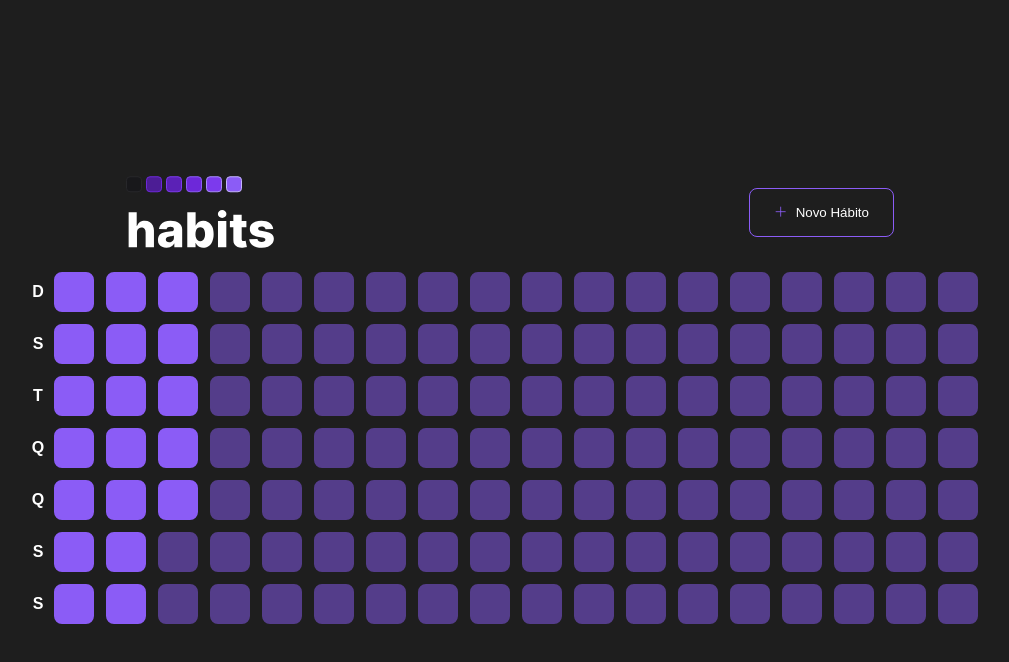
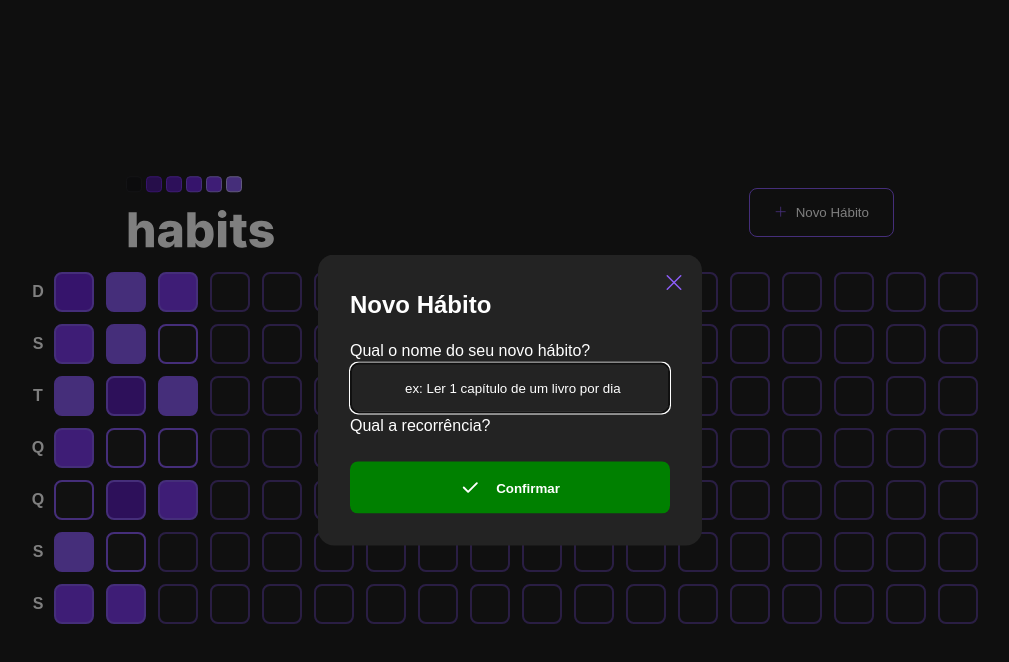
Before and after one commit to Marllon-Freitas/NLW-habit-tracker-react, a React (Vite) app: page / in a window 1280 px wide. Both pictures are taken after a click on the button "Novo Hábito". Shown: the top 662 px of the page, without its empty margins (130-1139 px from the left). Built offline with nearby package versions, Linux system fonts and the light colour scheme.

Commit message:
feat/iniciando o modal de novo hábito, criando o popover de cada dia, apresentando a barra de progresso e mudando os estilos dos dias na tabela de dias

```diff
--- a/package.json
+++ b/package.json
@@ -9,6 +9,8 @@
     "preview": "vite preview"
   },
   "dependencies": {
+    "@radix-ui/react-dialog": "^1.0.2",
+    "@radix-ui/react-popover": "^1.0.3",
     "dayjs": "^1.11.7",
     "phosphor-react": "^1.4.1",
     "react": "^18.2.0",
--- a/src/components/HabitDay/index.tsx
+++ b/src/components/HabitDay/index.tsx
@@ -1,13 +1,30 @@
 import React from "react";
+import * as Popover from "@radix-ui/react-popover";
 
-import { HabitContainer } from "./styled";
+import { HabitContainer, PopoverContent } from "./styled";
+import ProgressBar from "../ProgressBar";
 
-// interface HabitDayProps {
-//   completed: number;
-// }
+interface HabitDayProps {
+  amount: number;
+  completed: number;
+}
 
-function HabitDay() {
-  return <HabitContainer></HabitContainer>;
+function HabitDay({ amount, completed }: HabitDayProps) {
+  const progressPercentage = Math.round((completed / amount) * 100);
+
+  return (
+    <Popover.Root>
+      <HabitContainer progressColor={progressPercentage} />
+      <Popover.Portal>
+        <PopoverContent>
+          <span className="week-day">segunda</span>
+          <span className="date">17/06</span>
+          <ProgressBar progress={progressPercentage} />
+          <Popover.Arrow height={8} width={16} />
+        </PopoverContent>
+      </Popover.Portal>
+    </Popover.Root>
+  );
 }
 
 export default HabitDay;
--- a/src/components/HabitDay/styled.ts
+++ b/src/components/HabitDay/styled.ts
@@ -1,12 +1,56 @@
 import styled from "styled-components";
+import * as Popover from "@radix-ui/react-popover";
 
-export const HabitContainer = styled.div`
+interface ProgressBarContainerProps {
+  progressColor: number;
+}
+
+export const HabitContainer = styled(Popover.Trigger)`
   width: 2.5rem;
   height: 2.5rem;
   border-radius: 0.5rem;
-  background-color: var(--primary);
+  background-color: ${(props: ProgressBarContainerProps) => {
+    if (props.progressColor > 0 && props.progressColor < 20) {
+      return "var(--primary-super-dark)";
+    } else if (props.progressColor >= 20 && props.progressColor < 40) {
+      return "var(--primary-extra-dark)";
+    } else if (props.progressColor >= 40 && props.progressColor < 60) {
+      return "var(--primary-dark)";
+    } else if (props.progressColor >= 60 && props.progressColor < 80) {
+      return "var(--primary-semi-dark)";
+    } else if (props.progressColor >= 80 && props.progressColor < 100) {
+      return "var(--primary)";
+
+    } else {
+      return "#232323";
+    }
+  }};
   border: 2px solid var(--primary);
   align-items: center;
   display: flex;
   justify-content: center;
 `;
+
+export const PopoverContent = styled(Popover.Content)`
+  min-width: 320px;
+  display: flex;
+  flex-direction: column;
+  padding: 1rem;
+  border-radius: 0.5rem;
+  background-color: #232323;
+
+  span.week-day {
+    font-weight: 500;
+    color: #fff;
+  }
+
+  span.date {
+    font-weight: bold;
+    font-size: 1.5rem;
+    line-height: 2rem;
+  }
+
+  svg {
+    fill: #232323;
+  }
+`;
--- a/src/components/Header/index.tsx
+++ b/src/components/Header/index.tsx
@@ -1,17 +1,31 @@
-import React from "react";
+import * as Dialog from "@radix-ui/react-dialog";
 import logo from "../../assets/logo.svg";
-import { Plus } from "phosphor-react";
+import { Plus, X } from "phosphor-react";
 
-import { PageHeader } from "./styled";
+import { PageHeader, DialogOverlay, DialogContent, DialogClose, DialogTitle } from "./styled";
+import NewHabitForm from "../NewHabitForm";
 function Header() {
   return (
     <PageHeader>
       {" "}
       <img src={logo} alt="logo" />
-      <button type="button">
-        <Plus />
-        Novo Hábito
-      </button>
+      <Dialog.Root>
+        <Dialog.Trigger type="button">
+          <Plus />
+          Novo Hábito
+        </Dialog.Trigger>
+
+        <Dialog.Portal>
+          <DialogOverlay />
+          <DialogContent>
+            <DialogClose>
+              <X size={24} aria-label="fechar" />
+            </DialogClose>
+            <DialogTitle>Novo Hábito</DialogTitle>
+            <NewHabitForm />
+          </DialogContent>
+        </Dialog.Portal>
+      </Dialog.Root>
     </PageHeader>
   );
 }
--- a/src/components/Header/styled.ts
+++ b/src/components/Header/styled.ts
@@ -1,4 +1,5 @@
 import styled from "styled-components";
+import * as Dialog from "@radix-ui/react-dialog";
 
 export const PageHeader = styled.header`
   width: 100%;
@@ -30,3 +31,47 @@ export const PageHeader = styled.header`
     }
   }
 `;
+
+export const DialogOverlay = styled(Dialog.Overlay)`
+  background-color: rgba(0, 0, 0, 0.5);
+  position: fixed;
+  width: 100vw;
+  height: 100vh;
+  top: 0;
+  left: 0;
+  right: 0;
+  bottom: 0;
+`;
+
+export const DialogContent = styled(Dialog.Content)`
+  position: absolute;
+  padding: 2rem;
+  background-color: #232323;
+  border-radius: 1rem;
+  width: 80%;
+  max-width: 24rem;
+  top: 50%;
+  left: 50%;
+  transform: translate(-50%, -50%);
+`;
+
+export const DialogClose = styled(Dialog.Close)`
+  position: absolute;
+  top: 1rem;
+  right: 1rem;
+  border: 0;
+  background-color: transparent;
+  color: var(--primary);
+  font-size: 1.5rem;
+  cursor: pointer;
+
+  &:hover {
+    color: var(--primary-extra-light);
+  }
+`;
+
+export const DialogTitle = styled(Dialog.Title)`
+  font-size: 1.5rem;
+  font-weight: 600;
+  line-height: 1.5;
+`;
--- /dev/null
+++ b/src/components/NewHabitForm/index.tsx
@@ -0,0 +1,27 @@
+import { Check } from "phosphor-react";
+import React from "react";
+
+import { NewHabitFormWrapper } from "./styled";
+
+function NewHabitForm() {
+  return (
+    <NewHabitFormWrapper>
+      <label htmlFor="title">Qual o nome do seu novo hábito?</label>
+      <input
+        type="text"
+        id="title"
+        placeholder="
+          ex: Ler 1 capítulo de um livro por dia
+        "
+        autoFocus
+      />
+      <label htmlFor="category">Qual a recorrência?</label>
+      <button type="submit">
+        <Check size={20} weight="bold" />
+        Confirmar
+      </button>
+    </NewHabitFormWrapper>
+  );
+}
+
+export default NewHabitForm;
--- /dev/null
+++ b/src/components/NewHabitForm/styled.ts
@@ -0,0 +1,46 @@
+import styled from "styled-components";
+
+export const NewHabitFormWrapper = styled.form`
+  width: 100%;
+  display: flex;
+  flex-direction: column;
+  margin-top: 1.5rem;
+
+  label {
+    font-weight: 500;
+    line-height: 1.5rem;
+  }
+
+  &:nth-child(3) {
+    margin-top: 1rem;
+  }
+
+  input {
+    padding: 1rem;
+    border-radius: 0.5rem;
+    background: #232323;
+    color: #fff;
+
+    &::placeholder {
+      color: #fff;
+    }
+  }
+
+  button {
+    display: flex;
+    align-items: center;
+    justify-content: center;
+    margin-top: 1.5rem;
+    padding: 1rem;
+    border-radius: 0.5rem;
+    gap: 1rem;
+    font-weight: 600;
+    background: green;
+    outline: none;
+    border: none;
+
+    &:hover {
+      filter: brightness(1.1);
+    }
+  }
+`;
--- /dev/null
+++ b/src/components/ProgressBar/index.tsx
@@ -0,0 +1,26 @@
+import React from "react";
+
+interface ProgressBarProps {
+  progress: number;
+}
+
+import { ProgressBarContainer } from "./styled";
+
+function ProgressBar(props: ProgressBarProps) {
+  return (
+    <ProgressBarContainer progress={props.progress}>
+      <div
+        className="progress-bar"
+        role="progressbar"
+        aria-label="Progresso de hábitos completados nesse dia"
+        aria-valuenow={
+          props.progress > 100 ? 100 : props.progress < 0 ? 0 : props.progress
+        }
+        aria-valuemin={0}
+        aria-valuemax={100}
+      />
+    </ProgressBarContainer>
+  );
+}
+
+export default ProgressBar;
--- /dev/null
+++ b/src/components/ProgressBar/styled.ts
@@ -0,0 +1,18 @@
+import styled from "styled-components";
+interface ProgressBarContainerProps {
+  progress: number;
+}
+export const ProgressBarContainer = styled.div`
+  height: 0.5rem;
+  border-radius: 0.5rem;
+  background-color: #262626;
+  margin-top: 1rem;
+  margin-bottom: 1rem;
+
+  div {
+    height: 100%;
+    border-radius: 0.5rem;
+    background-color: var(--primary);
+    width: ${(props: ProgressBarContainerProps) => props.progress}%;
+  }
+`;
--- a/src/components/SummaryTable/index.tsx
+++ b/src/components/SummaryTable/index.tsx
@@ -26,7 +26,10 @@ function SummaryTable() {
       </SummaryTableWeeksDay>
       <SummaryTableHabitsContainer>
         {summaryDates.map((date, index) => (
-          <HabitDay key={`${date}-${index}`} />
+          <HabitDay
+            amount={5}
+            completed={Math.floor(Math.random() * 5)}
+          key={`${date}-${index}`} />
         ))}
 
         {amountOfDaysToFill > 0 && Array.from({ length: amountOfDaysToFill }).map((_, index) => (
--- a/src/components/SummaryTable/styled.ts
+++ b/src/components/SummaryTable/styled.ts
@@ -34,7 +34,7 @@ export const SummaryTableHabitEmpty = styled.div`
     width: 2.5rem;
   height: 2.5rem;
   border-radius: 0.5rem;
-  background-color: var(--primary);
+  background-color: #232323;
   border: 2px solid var(--primary);
   align-items: center;
   display: flex;
```
Also changed, not shown: 1 other file (tests, documents, lock files or other folders).
